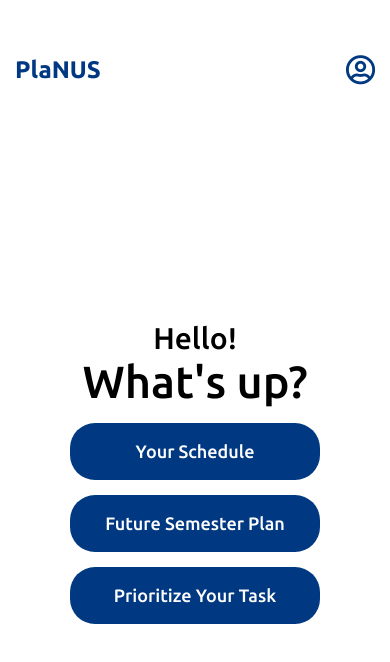
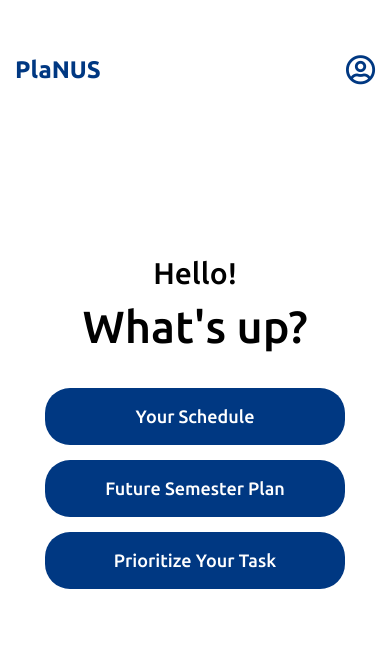
Before and after one commit to amir-dha/PlaNUS-app, a React Native app in the folder PlaNUS-APP/: screen /Home in a window 390 px wide. Shown: the top 662 px of the page. Built offline with nearby package versions, Linux system fonts and the light colour scheme.

Commit message:
fixed HomeScreen UI

```diff
--- a/PlaNUS-APP/Screens/Home/HomeScreen.js
+++ b/PlaNUS-APP/Screens/Home/HomeScreen.js
@@ -59,11 +59,11 @@ const HomeScreen = () => {
       </View>
 
       <View style={styles.contentContainer}>
-        <Text style={[styles.text, { fontSize: 30, color: 'black', textAlign: 'center' }]}>
+        <Text style={[styles.text, styles.greetingText]}>
           {username ? `Hello ${username}!` : 'Hello!'}
         </Text>
 
-        <Text style={[styles.text, { fontSize: 45, color: 'black' }]}>
+        <Text style={[styles.text, styles.mainText]}>
           What's up?
         </Text>
 
@@ -122,11 +122,21 @@ const styles = StyleSheet.create({
     flex: 1,
     justifyContent: 'center',
     alignItems: 'center',
-    marginTop: 100,
     paddingHorizontal: 20,
   },
+  greetingText: {
+    fontSize: 30,
+    color: 'black',
+    textAlign: 'center',
+    marginBottom: 10, // Adjust this value as needed
+  },
+  mainText: {
+    fontSize: 45,
+    color: 'black',
+    marginBottom: 20, // Adjust this value as needed
+  },
   buttonContainer: {
-    width: 250,
+    width: 300,
     backgroundColor: '#003882',
     marginTop: 15,
     padding: 18,
```
